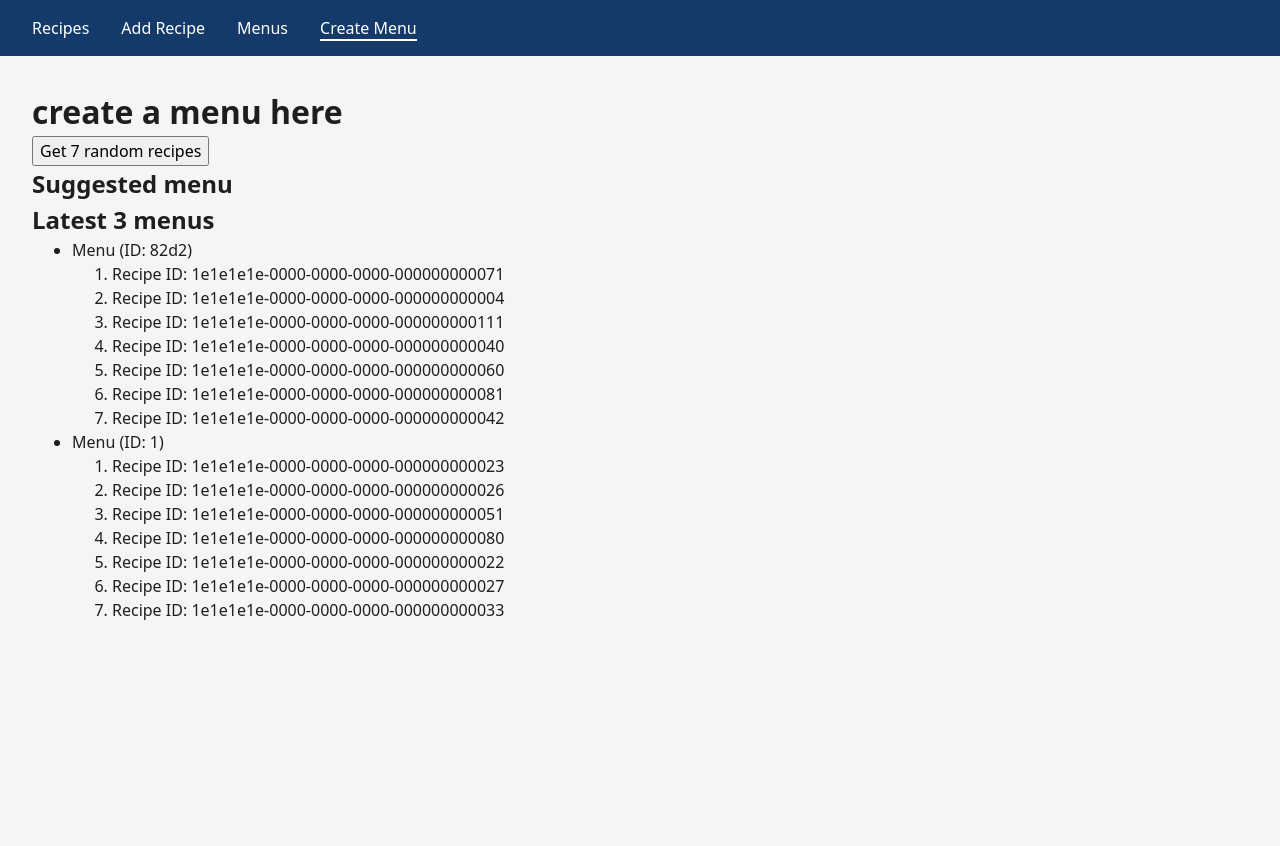
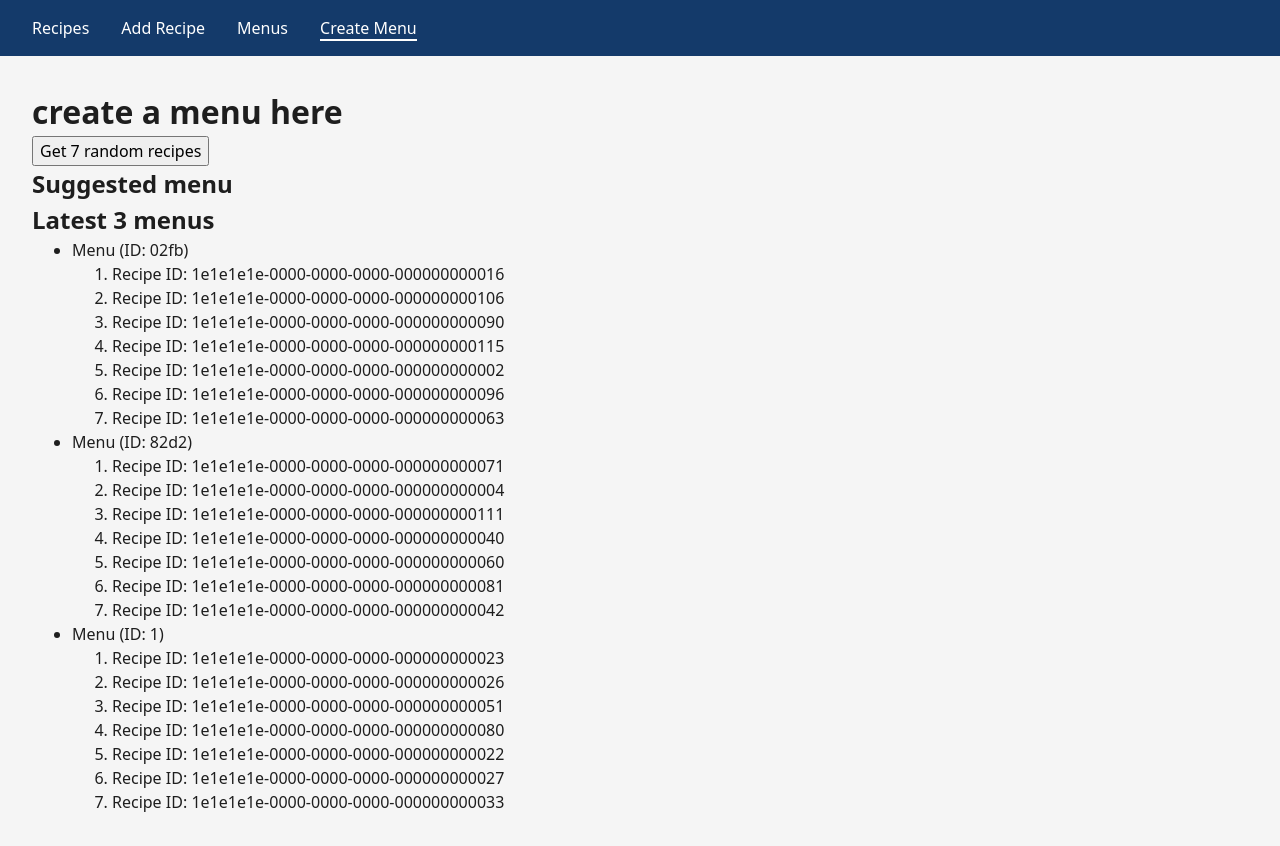
Before and after one commit to bea94k/hat-menu-v0.2, a React (Vite) app in the folder hat-menu/: page /create-menu in a window 1280 px wide. Before the commit the page ends 800 px from the top, so only its background shows below. Built offline with nearby package versions, Linux system fonts and the light colour scheme; data requests are answered from the project's data file.

Commit message:
Add start and end dates to menu schema and when saving new

```diff
--- a/hat-menu/src/data/db.json
+++ b/hat-menu/src/data/db.json
@@ -627,6 +627,20 @@
         "1e1e1e1e-0000-0000-0000-000000000081",
         "1e1e1e1e-0000-0000-0000-000000000042"
       ]
+    },
+    {
+      "id": "02fb",
+      "startDate": "2025-10-14T06:37:24.537Z",
+      "endDate": "2025-10-14T06:37:24.537Z",
+      "recipes": [
+        "1e1e1e1e-0000-0000-0000-000000000016",
+        "1e1e1e1e-0000-0000-0000-000000000106",
+        "1e1e1e1e-0000-0000-0000-000000000090",
+        "1e1e1e1e-0000-0000-0000-000000000115",
+        "1e1e1e1e-0000-0000-0000-000000000002",
+        "1e1e1e1e-0000-0000-0000-000000000096",
+        "1e1e1e1e-0000-0000-0000-000000000063"
+      ]
     }
   ],
   "ingredients": [
--- a/hat-menu/src/pages/CreateMenuPage.tsx
+++ b/hat-menu/src/pages/CreateMenuPage.tsx
@@ -26,7 +26,11 @@ const CreateMenuPage = () => {
         }
         try {
             const newMenuRecipeIDs = newMenu.map(recipe => recipe.id);
-            const response = await addMenu({recipes: newMenuRecipeIDs});
+            const response = await addMenu({
+                startDate: new Date(), // TODO: the dates should come from user selection/form
+                endDate: new Date(),
+                recipes: newMenuRecipeIDs
+            });
             setSavingStatus(`Menu saved! with ID: ${response?.id}`);
             setNewMenu([]);
         } catch (error: unknown) {
--- a/hat-menu/src/schemas/Menus.ts
+++ b/hat-menu/src/schemas/Menus.ts
@@ -1,8 +1,10 @@
-import { array, object, string, type InferType } from 'yup';
+import { array, object, string, date, type InferType } from 'yup';
 
 const MenuSchema = object({
     recipes: array().of(string().uuid()).required(),
     id: string().uuid().required(),
+    startDate: date().required(),
+    endDate: date().required().when('startDate', (startDate, yup) => startDate && yup.min(startDate)),
 });
 type Menu = InferType<typeof MenuSchema>;
 
```
